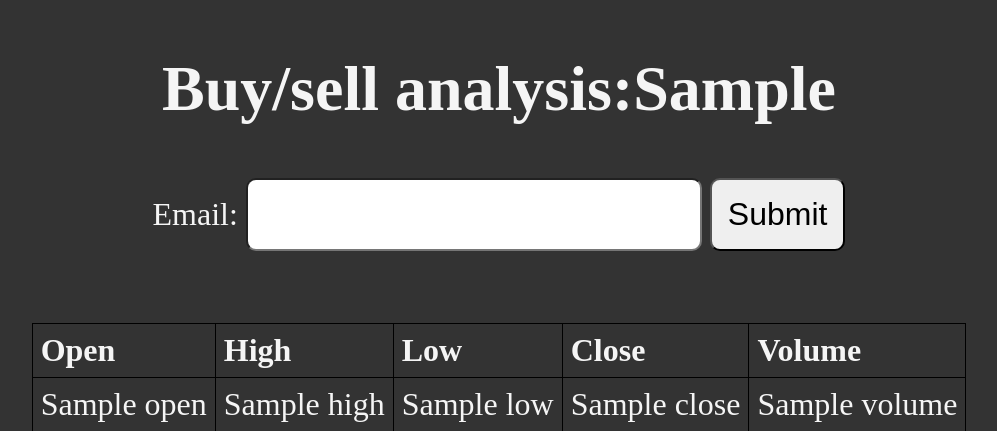
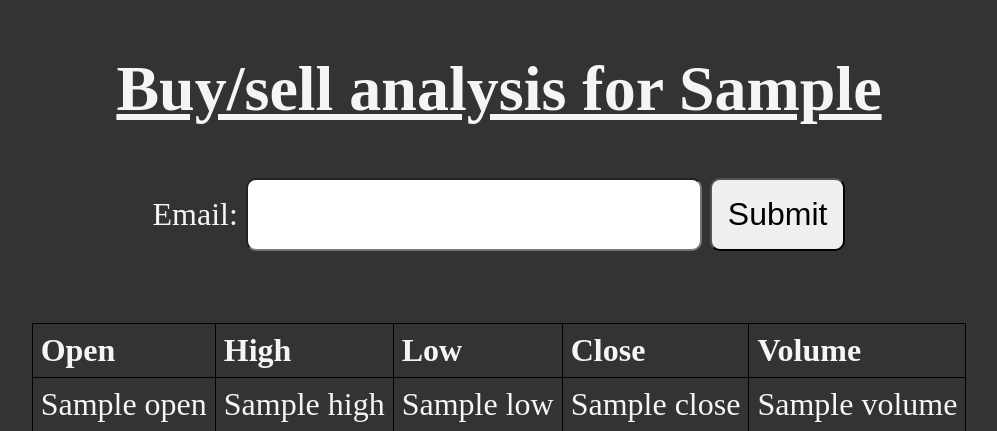
Before and after one commit to Dandata0101/mbs-Stock-signal-project, a Flask app: template templates/stock.html in a window 1280 px wide. Shown: the top 431 px of the page, without its empty margins (141-1138 px from the left). Run offline with Flask 3, Linux system fonts and the light colour scheme; the template is opened without the code that fills it: most values are stand-ins (such as "Sample title", 1, 10 or a date in 2020); parts of the project's set-up code (start-up, migrations or seed data) failed here and were passed over.

Commit message:
updated stock

```diff
--- a/templates/stock.html
+++ b/templates/stock.html
@@ -28,7 +28,8 @@
     </style>
 </head>
 <body>
-    <h1>Buy/sell analysis:{{ tickerSymbol }}</h1>
+    <!-- Apply inline style for underlining -->
+    <h1 style="text-decoration: underline;">Buy/sell analysis for {{ tickerSymbol }}</h1>
     <div class="email-form">
         <!-- Adjust the form action to '/stock' and method to 'GET'. If sensitive data, consider using 'POST' -->
         <form action="/stock" method="GET">
```
